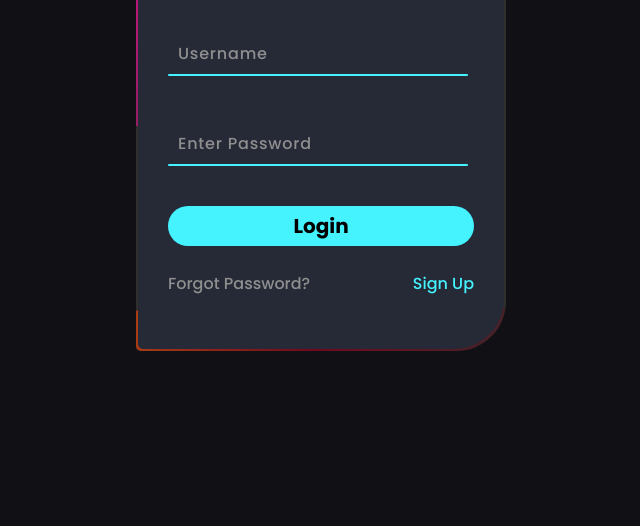
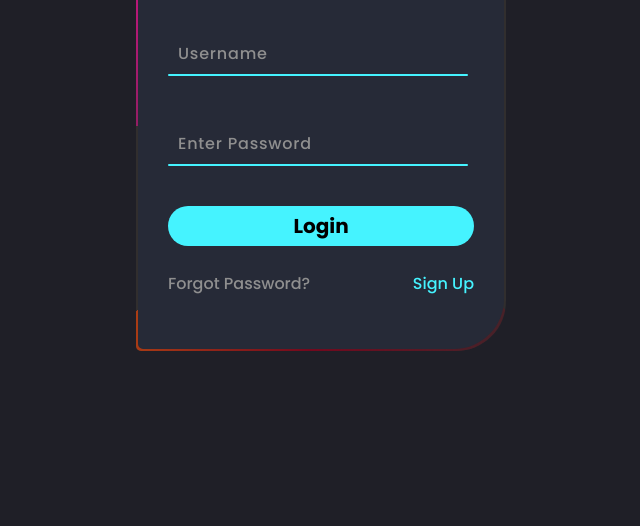
Before and after one commit to mahimabhoir/Animated-Sign-In-Page, a plain HTML site: page index.html in a window 1280 px wide. Shown: the part 274-800 px from the top of the page, without its empty margins (319-959 px from the left). Drawn offline with Linux system fonts and the light colour scheme; a web font is replaced by a local one.

Commit message:
Add files via upload

```diff
--- a/style.css
+++ b/style.css
@@ -11,7 +11,7 @@ body{
     display: flex;
     justify-content: center;
     align-items: center;
-    background: #111115;
+    background: #1f1f27;
     min-height: 100vh;
 }
 
```
